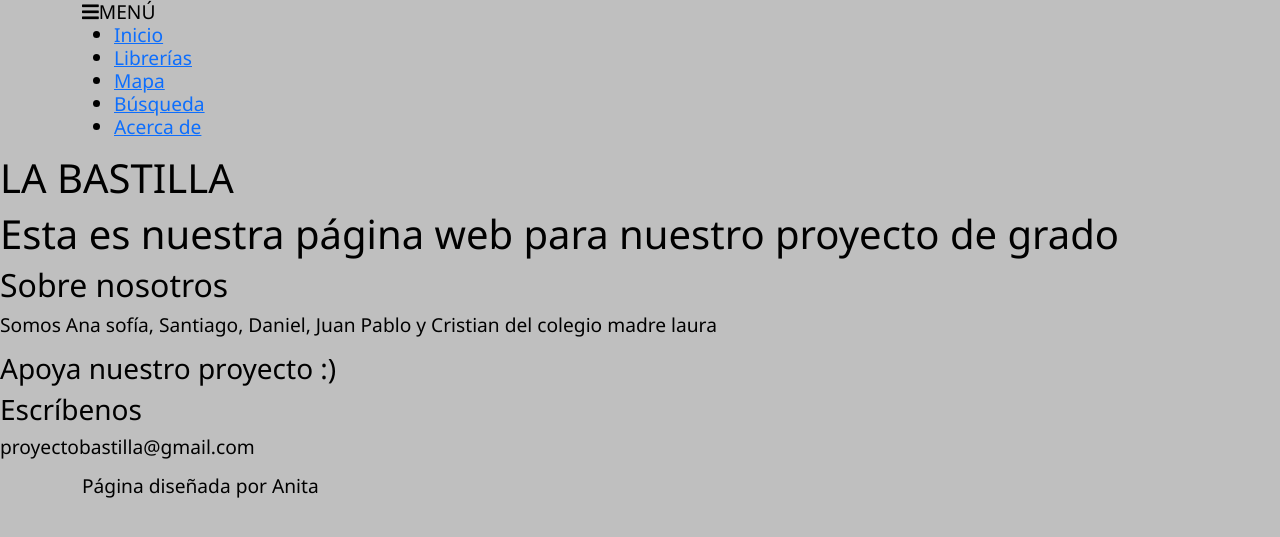
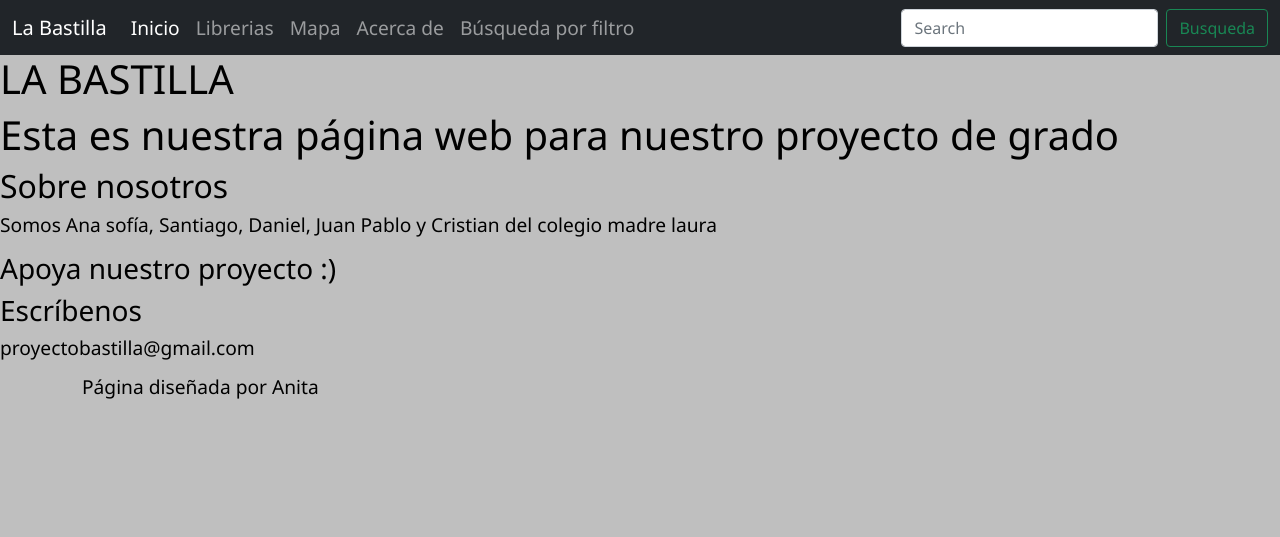
Before and after one commit to proyectoBastilla/pagina_principal, a PHP site: page /acerca.php in a window 1280 px wide. Shown: the top 537 px of the page. Run offline with PHP 8.4, Linux system fonts and the light colour scheme.

Commit message:
Actualizacion header por navbar 1.1
Cambio el desorden por una navbar con las opciones base, en caso de querer añadir el logo se cambia la linea 23.

```diff
--- a/includes/header.php
+++ b/includes/header.php
@@ -15,17 +15,22 @@
 
 <body>
     <header class="Header">
-        <div class="container">
-            <a href="#" class="LOGO"></a>
-            <span class="nav-bar" id="btnMenu"><i class="fas fa-bars"></i>MENÚ</span>
-            <nav class="navegación">
-                <ul>
-                    <li><a href="index.php">Inicio</a></li>
-                    <li><a href="librerias.php">Librerías</a></li>
-                    <li><a href="mapa.php">Mapa</a></li>
-                    <li><a href="busqueda.php">Búsqueda</a></li>
-                    <li><a href="acerca.php">Acerca de</a></li>
-                </ul>
+            <nav class="navbar navbar-expand-lg navbar-dark bg-dark">
+                <div class="container-fluid">
+                <button class="navbar-toggler" type="button" data-bs-toggle="collapse" data-bs-target="#navbarToggleExternalContent" aria-controls="navbarToggleExternalContent" aria-expanded="false" aria-label="Toggle navigation">
+                <span class="navbar-toggler-icon"></span></button>
+                <div class="collapse navbar-collapse" id="navbarToggleExternalContent">
+            <a class="navbar-brand" href="#">La Bastilla</a>
+            <ul class="navbar-nav me-auto mb-2 mb-lg-0">
+                <li class="nav-item"><a class="nav-link active" aria-current="page" href="index.php">Inicio</a></li>
+                <li class="nav-item"><a class="nav-link" href="librerias.php">Librerias</a></li>
+                <li class="nav-item"><a class="nav-link" href="mapa.php">Mapa</a></li>
+                <li class="nav-item"><a class="nav-link" href="Acerca.php">Acerca de</a></li>
+                <li class="nav-item"><a class="nav-link" href="busqueda.php">Búsqueda por filtro</a></li>
+            </ul>
+            <form class="d-flex">
+                <input class="form-control me-2" type="search" placeholder="Search" aria-label="Search">
+                <button class="btn btn-outline-success" type="submit">Busqueda</button>
+            </form>
             </nav>
-        </div>
     </header>
```
